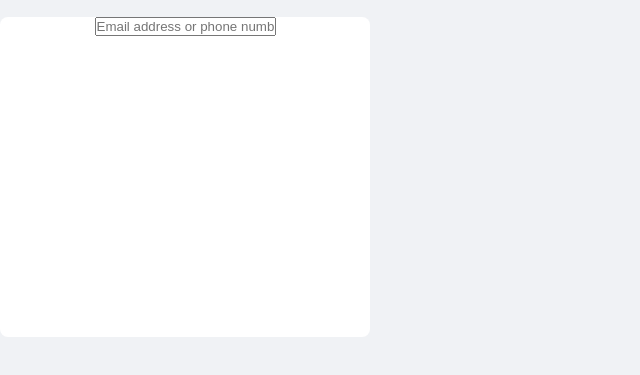
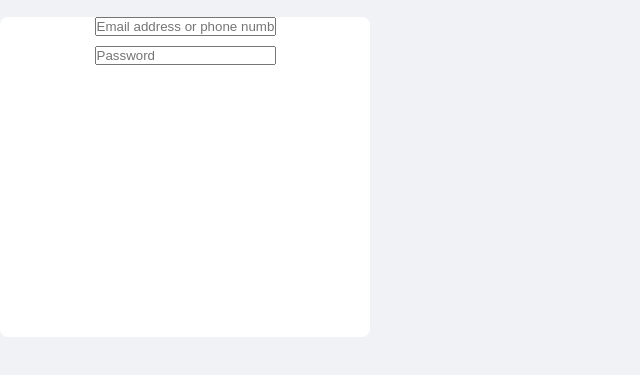
Before and after one commit to Abbass-Jradi/Facebook, a plain HTML site: page index.html in a window 1280 px wide. Shown: the part 147-522 px from the top of the page, without its empty margins (0-640 px from the left). Drawn offline with Linux system fonts and the light colour scheme.

Commit message:
Adding the second text box inside the white box

```diff
--- a/index.html
+++ b/index.html
@@ -24,6 +24,7 @@
       <div class="white-box">
         <div class=" text-boxes">
           <input class="text-box" type="text" id="textfield" name="textfield" placeholder="Email address or phone number">
+          <input class="text-box" type="text" id="textfield" name="textfield" placeholder="Password">
         </div>
       </div>
       </div>
```
